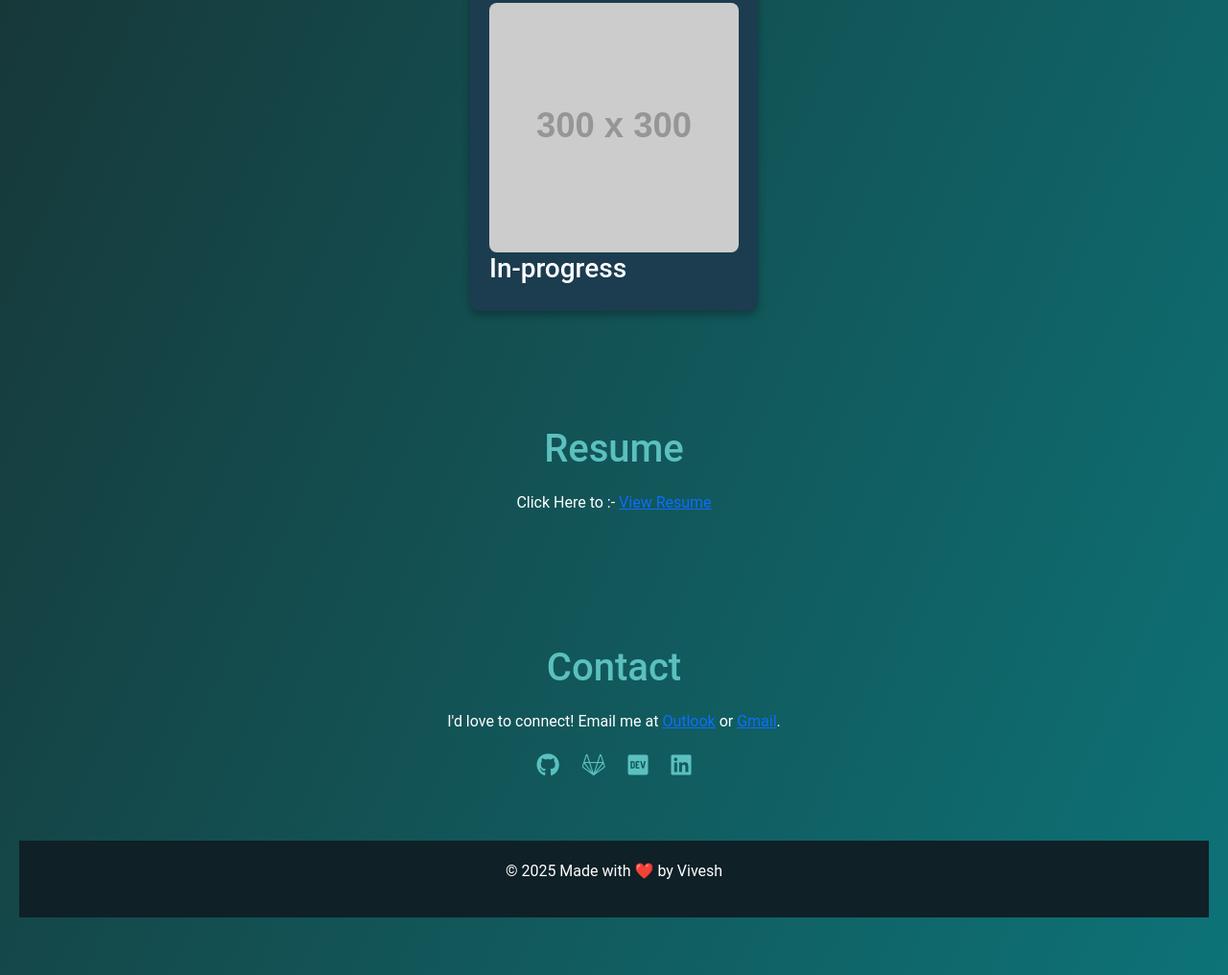
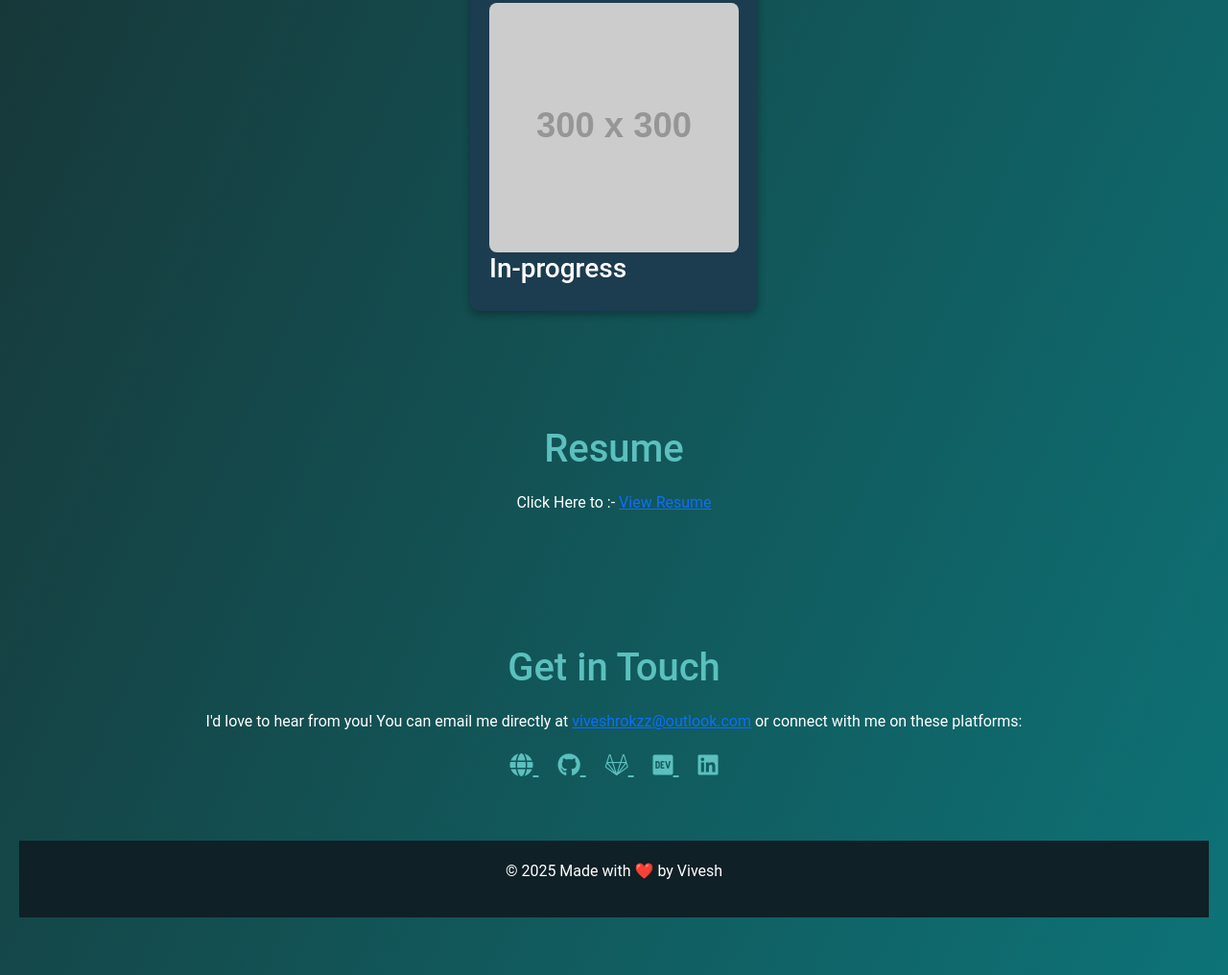
Before and after one commit to 574n13y/portfolio, a plain HTML site: page index.html in a window 1280 px wide. Shown: the part 1836-2852 px from the top of the page at 96% size. Drawn offline with nearby package versions, Linux system fonts and the light colour scheme; placeholder pictures from the web are drawn by us.

Commit message:
v4 final phase
v4 final phase

```diff
--- a/index.html
+++ b/index.html
@@ -215,15 +215,26 @@
             </p>
         </section>
     <section id="contact">
-        <h2>Contact</h2>
-        <p>I'd love to connect! Email me at <a href="mailto:viveshrokzz@outlook.com">Outlook</a> or <a href="mailto:vivesht@gmail.com">Gmail</a>.</p>
-        <div class="social-icons">
-            <a href="https://github.com/574n13y" target="_blank"><i class="fab fa-github"></i></a>
-            <a href="https://gitlab.com/574n13y" target="_blank"><i class="fab fa-gitlab"></i></a>
-            <a href="https://dev.to/574n13y" target="_blank"><i class="fab fa-dev"></i></a>
-            <a href="https://www.linkedin.com/in/vivesh-tyagi-9085a9a9" target="_blank"><i class="fab fa-linkedin"></i></a>
-        </div>
-    </section>
+    <h2>Get in Touch</h2>
+    <p>I'd love to hear from you! You can email me directly at <a href="mailto:viveshrokzz@outlook.com">viveshrokzz@outlook.com</a> or connect with me on these platforms:</p>
+    <div class="social-icons">
+        <a href="https://vivesh.vercel.app/" target="_blank" aria-label="Website">
+            <i class="fas fa-globe" title="Website"></i>
+        </a>
+        <a href="https://github.com/574n13y" target="_blank" aria-label="GitHub">
+            <i class="fab fa-github" title="GitHub"></i>
+        </a>
+        <a href="https://gitlab.com/574n13y" target="_blank" aria-label="GitLab">
+            <i class="fab fa-gitlab" title="GitLab"></i>
+        </a>
+        <a href="https://dev.to/574n13y" target="_blank" aria-label="Dev.to">
+            <i class="fab fa-dev" title="Dev.to"></i>
+        </a>
+        <a href="https://www.linkedin.com/in/vivesh-tyagi-9085a9a9" target="_blank" aria-label="LinkedIn">
+            <i class="fab fa-linkedin" title="LinkedIn"></i>
+        </a>
+    </div>
+   </section>
     <footer>
         <p>&copy; 2025 Made with ❤️ by Vivesh</p>
     </footer>
```
